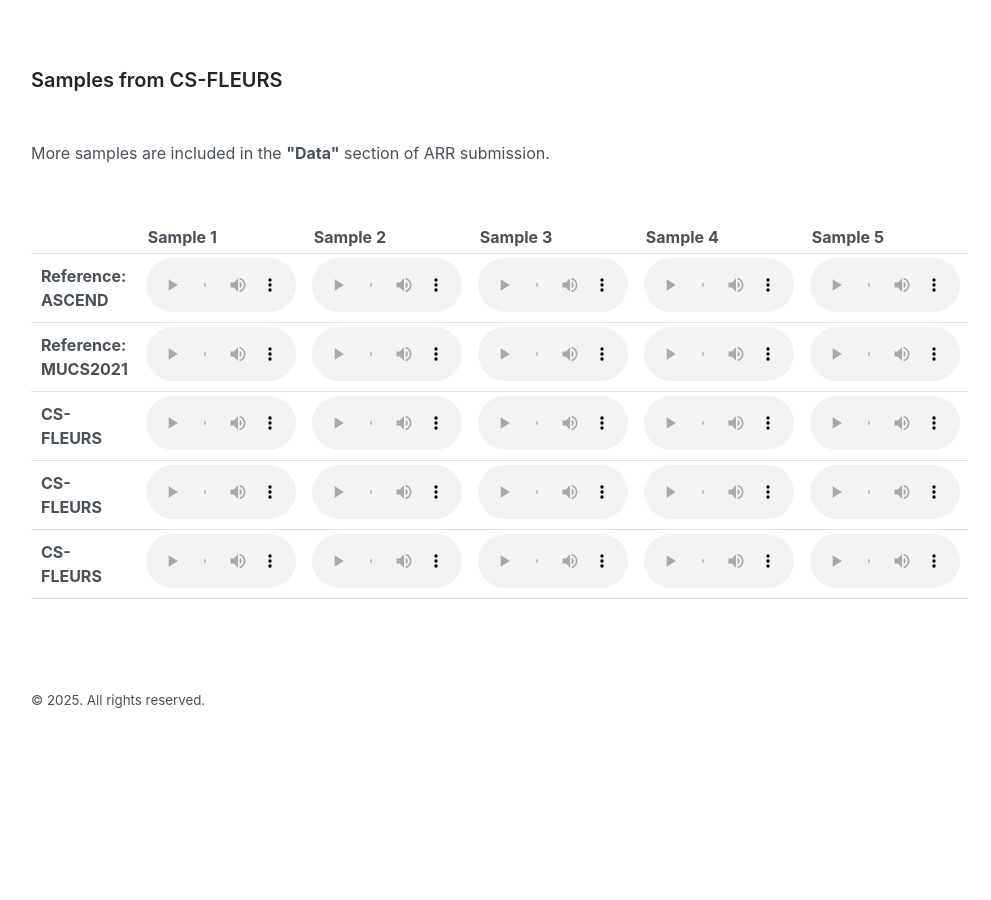
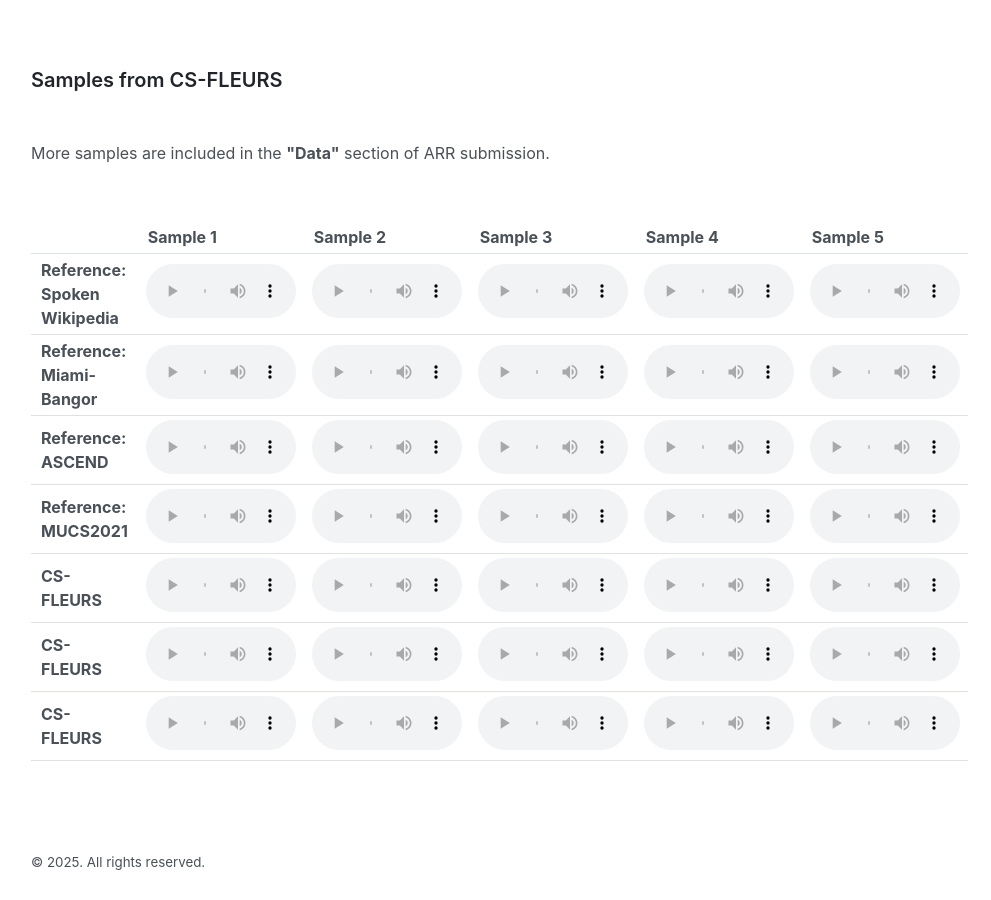
Before and after one commit to anonymous266/anonymous266.github.io, a Jekyll site: the page index.html, which Jekyll copies as it is, in a window 1280 px wide and 900 px high, scrolled down 1376 px. Shown: the whole window, without its empty margins (273-1264 px from the left). Built offline with Jekyll 4.4.1, drawn with Linux system fonts in a browser that asks for light colours; before the commit the page ends 2135 px from its top, so only the background shows below that.

Commit message:
added swc mbc

```diff
--- a/index.html
+++ b/index.html
@@ -99,6 +99,26 @@
 
 <!--Sample 1-->
 <tr>
+  <td style="column-width: auto; padding-left: 10px; padding-right: 10px"><strong>Reference: Spoken Wikipedia</strong></td>
+  <td><audio controls="" style="width: 150px;"><source src="assets/swc/german_cs00.wav" /></audio></td>
+  <td><audio controls="" style="width: 150px;"><source src="assets/swc/german_cs01.wav" /></audio></td>
+  <td><audio controls="" style="width: 150px;"><source src="assets/swc/german_cs02.wav" /></audio></td>
+  <td><audio controls="" style="width: 150px;"><source src="assets/swc/german_cs03.wav" /></audio></td>
+  <td><audio controls="" style="width: 150px;"><source src="assets/swc/german_cs04.wav" /></audio></td>
+  </tr>
+
+<!--Sample 1-->
+<tr>
+  <td style="column-width: auto; padding-left: 10px; padding-right: 10px"><strong>Reference: Miami-Bangor</strong></td>
+  <td><audio controls="" style="width: 150px;"><source src="assets/mbc/spanish_cs00.wav" /></audio></td>
+  <td><audio controls="" style="width: 150px;"><source src="assets/mbc/spanish_cs01.wav" /></audio></td>
+  <td><audio controls="" style="width: 150px;"><source src="assets/mbc/spanish_cs02.wav" /></audio></td>
+  <td><audio controls="" style="width: 150px;"><source src="assets/mbc/spanish_cs03.wav" /></audio></td>
+  <td><audio controls="" style="width: 150px;"><source src="assets/mbc/spanish_cs04.wav" /></audio></td>
+  </tr>
+
+<!--Sample 1-->
+<tr>
 <td style="column-width: auto; padding-left: 10px; padding-right: 10px"><strong>Reference: ASCEND</strong></td>
 <td><audio controls="" style="width: 150px;"><source src="assets/ascend/ascend1.wav" /></audio></td>
 <td><audio controls="" style="width: 150px;"><source src="assets/ascend/ascend2.wav" /></audio></td>
```
Also changed, not shown: 10 other files.
